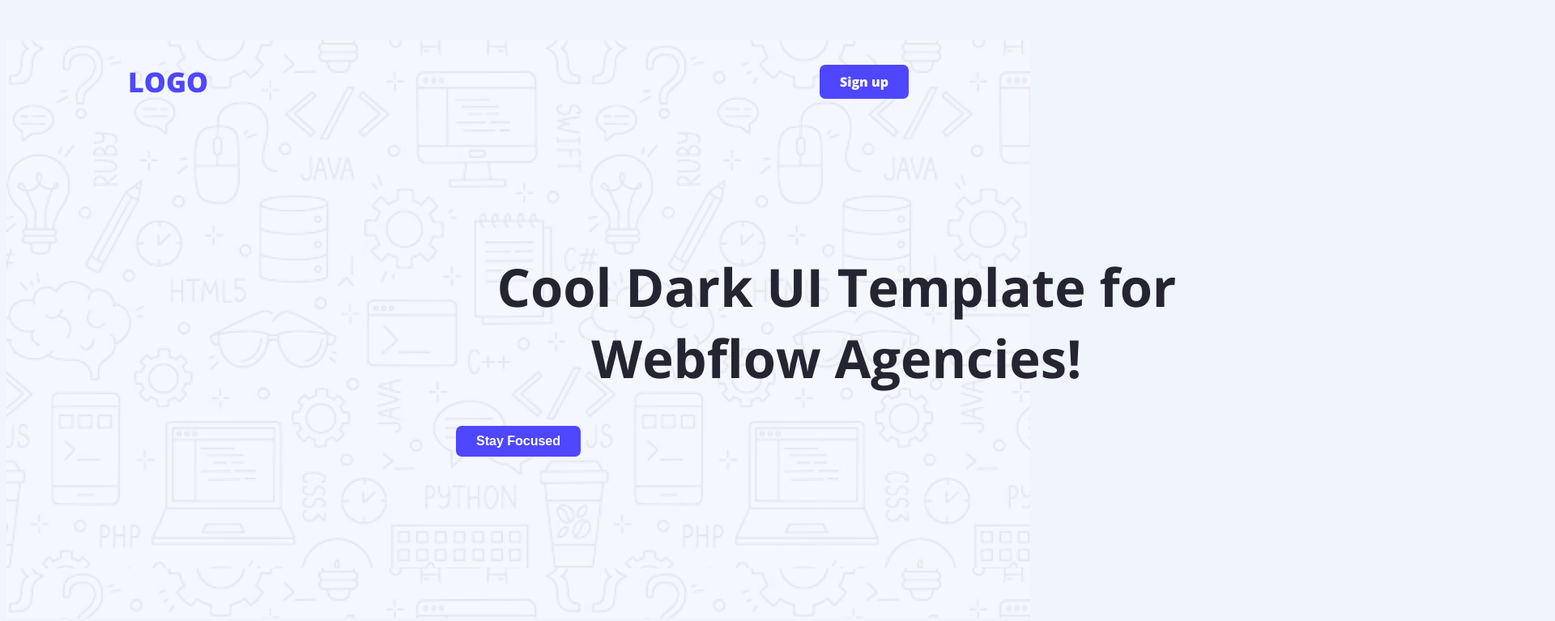
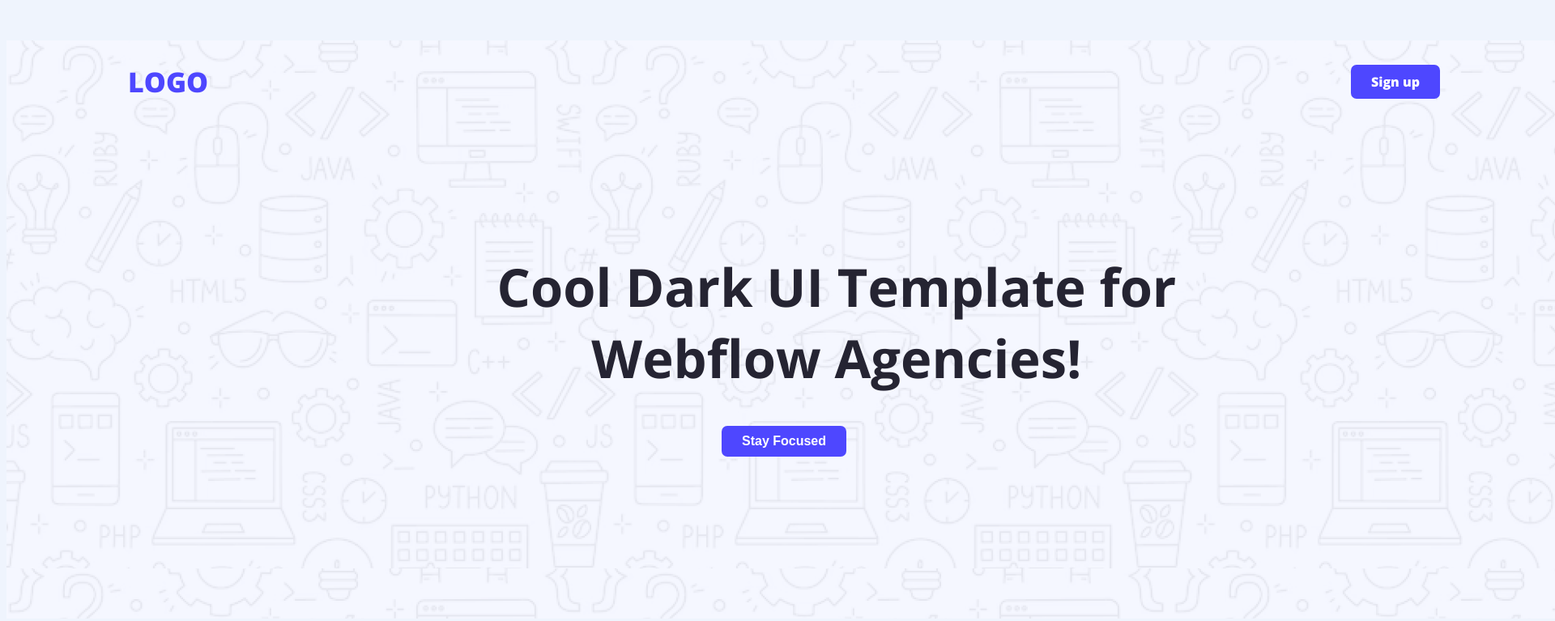
Before and after one commit to Suborna-Akter/B-12-Assignment-1, a plain HTML site: page index.html in a window 1280 px wide. Shown: the top 767 px of the page at 81% size, 1920 px wide, since content can reach past the window. Drawn offline with nearby package versions, Linux system fonts and the light colour scheme.

Commit message:
corrected banner

```diff
--- a/Styles/style.css
+++ b/Styles/style.css
@@ -36,8 +36,10 @@ body{
 /* header */
 header{
     background-image: url(../Assets/Hero-bg.png);
-    width: 100%;
+    width: 1920px;
     margin-top: 0;
+    margin-left: auto;
+    margin-right: auto;
     margin-bottom: 150px;
 
 }
@@ -233,7 +235,7 @@ nav div h2{
     width: 1000px;
     border-radius: 20px;
     padding: 0px 245px 30px;
-    border-radius: 15px;
+    border-radius: 15 px;
 }
 
 /* Let's Get In Touch Section */
```
